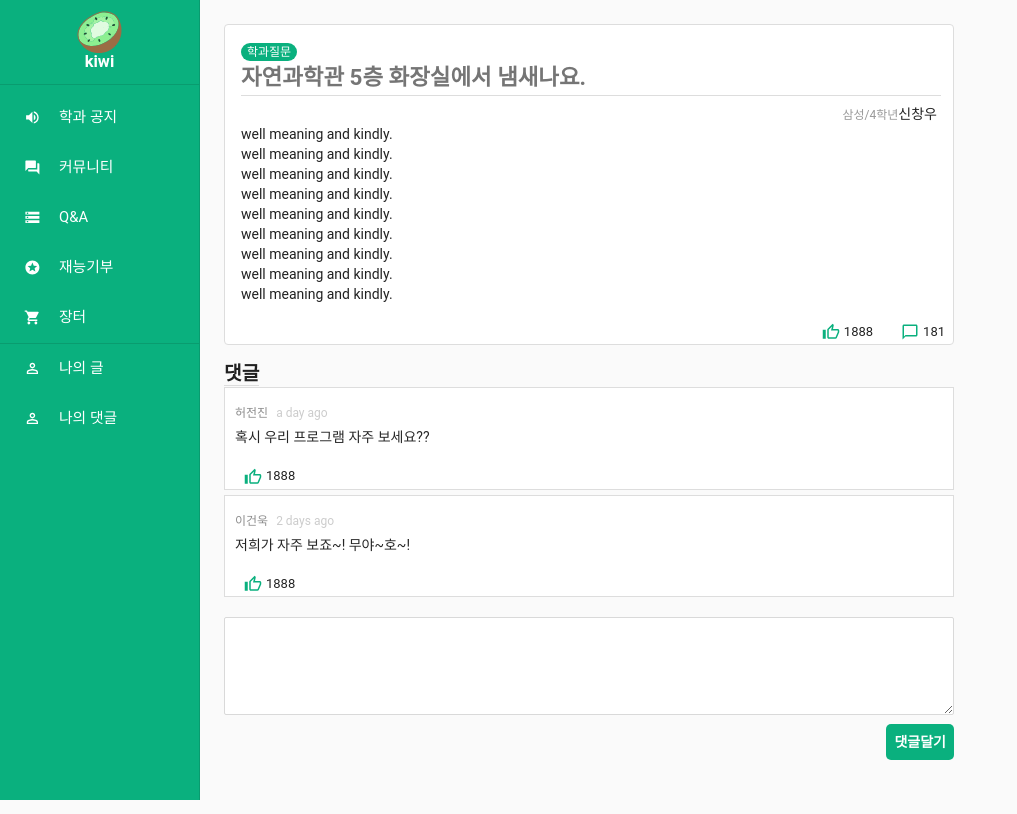
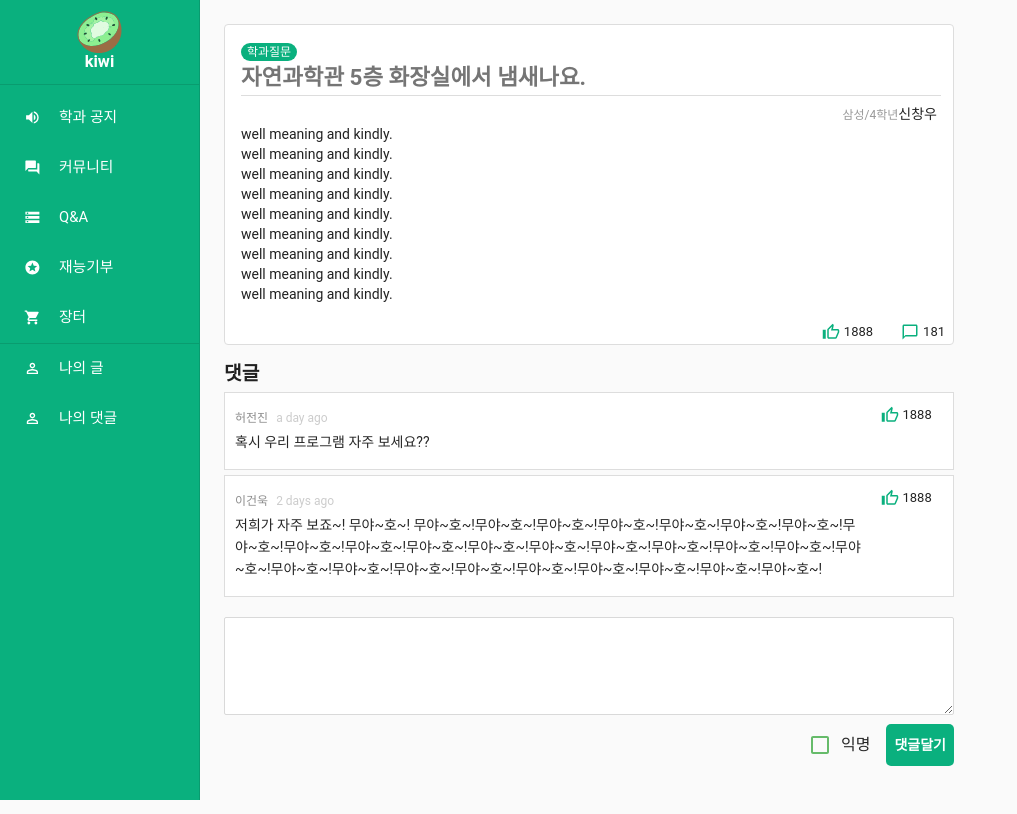
Before and after one commit to zinirun/kiwi, a React (Create React App) app in the folder frontend/: page /post in a window 1280 px wide. Shown: the whole page, without its empty margins (0-1017 px from the left). Built offline with nearby package versions, Linux system fonts and the light colour scheme.

Commit message:
Update: content

```diff
--- a/frontend/src/App.js
+++ b/frontend/src/App.js
@@ -1,5 +1,6 @@
 import React from 'react';
 import { Route, BrowserRouter as Router, Switch } from 'react-router-dom';
+import Root from './header/Root';
 
 // temp
 import TempPage from './TempPage';
@@ -29,6 +30,7 @@ import MarketPage from './board/market/MarketPage';
 function App() {
     return (
         <Router>
+            <Root>
                 <Switch>
                     <Route exact path="/" component={TempPage} />
                     <Route path="/notice" component={NoticePage} />
@@ -38,6 +40,7 @@ function App() {
                     <Route path="/market" component={MarketPage} />
                     <Route path="/post" component={PostPage} />
                 </Switch>
+            </Root>
         </Router>
     );
 }
--- a/frontend/src/board/common/PostPage.js
+++ b/frontend/src/board/common/PostPage.js
@@ -1,11 +1,20 @@
 import React from 'react';
-import Root from '../../header/Root';
-import { makeStyles } from '@material-ui/core/styles';
-import { Grid, Chip, Card, CardContent, Typography, Button } from '@material-ui/core';
+import { makeStyles, withStyles } from '@material-ui/core/styles';
+import { green } from '@material-ui/core/colors';
+import {
+    Grid,
+    Chip,
+    Card,
+    CardContent,
+    Typography,
+    Button,
+    FormControlLabel,
+    Checkbox,
+} from '@material-ui/core';
 import ThumbUpOutlinedIcon from '@material-ui/icons/ThumbUpOutlined';
 import ChatBubbleOutlineOutlinedIcon from '@material-ui/icons/ChatBubbleOutlineOutlined';
 import 'antd/dist/antd.css';
-import { Comment, Tooltip, List, Form, Input } from 'antd';
+import { Comment, Tooltip, List, Form, Input, Row, Col } from 'antd';
 import moment from 'moment';
 const { TextArea } = Input;
 
@@ -53,8 +62,12 @@ const useStyles = makeStyles((theme) => ({
         background: theme.palette.primary.main,
         borderRadius: 5,
     },
-    backColor: {
+    postChip: {
         marginLeft: 5,
+        background: 'white',
+    },
+    commentChip: {
+        marginTop: 10,
         background: 'white',
     },
     commentField: {
@@ -65,11 +78,25 @@ const useStyles = makeStyles((theme) => ({
         marginBottom: 5,
     },
     comment: {
+        marginBottom: 5,
         fontSize: '1.2rem',
         fontWeight: 'bold',
-        borderBottom: '1px solid #ddd',
+    },
+    addCommentSection: {
+        display: 'flex',
+        flexDirection: 'row-reverse',
     },
 }));
+
+const GreenCheckbox = withStyles({
+    root: {
+        color: green[400],
+        '&$checked': {
+            color: green[600],
+        },
+    },
+    checked: {},
+})((props) => <Checkbox color="default" {...props} />);
 
 const data = [
     {
@@ -83,7 +110,12 @@ const data = [
     },
     {
         author: '이건욱',
-        content: <p>저희가 자주 보죠~! 무야~호~!</p>,
+        content: (
+            <p>
+                저희가 자주 보죠~! 무야~호~!
+                무야~호~!무야~호~!무야~호~!무야~호~!무야~호~!무야~호~!무야~호~!무야~호~!무야~호~!무야~호~!무야~호~!무야~호~!무야~호~!무야~호~!무야~호~!무야~호~!무야~호~!무야~호~!무야~호~!무야~호~!무야~호~!무야~호~!무야~호~!무야~호~!무야~호~!무야~호~!무야~호~!
+            </p>
+        ),
         datetime: (
             <Tooltip title={moment().subtract(2, 'days').format('YYYY-MM-DD HH:mm:ss')}>
                 <span>{moment().subtract(2, 'days').fromNow()}</span>
@@ -96,7 +128,7 @@ export default function PostPage() {
     const classes = useStyles();
 
     return (
-        <Root>
+        <>
             <Card className={classes.root}>
                 <CardContent>
                     <span className={classes.part}>학과질문</span>
@@ -129,43 +161,45 @@ export default function PostPage() {
                 </CardContent>
                 <Grid align="right">
                     <Chip
-                        className={classes.backColor}
+                        className={classes.postChip}
                         size="small"
                         icon={<ThumbUpOutlinedIcon className={classes.upIcon} />}
                         label="1888"
                     />
                     <Chip
-                        className={classes.backColor}
+                        className={classes.postChip}
                         size="small"
                         icon={<ChatBubbleOutlineOutlinedIcon className={classes.commentIcon} />}
                         label="181"
                     />
                 </Grid>
             </Card>
-            <Grid>
-                <span className={classes.comment}>댓글</span>
-            </Grid>
+            <div className={classes.comment}>
+                <span>댓글</span>
+            </div>
             <List
                 className="comment-list"
                 itemLayout="horizontal"
                 dataSource={data}
                 renderItem={(item) => (
                     <li className={classes.commentField}>
-                        <Grid item xs={12} sm={10}>
+                        <Row justify="center" align="center">
+                            <Col span={21}>
                                 <Comment
                                     author={item.author}
                                     content={item.content}
                                     datetime={item.datetime}
                                 />
-                        </Grid>
-                        <Grid item xs={12} sm={2}>
+                            </Col>
+                            <Col span={3} align="center">
                                 <Chip
-                                className={classes.backColor}
+                                    className={classes.commentChip}
                                     size="small"
                                     icon={<ThumbUpOutlinedIcon className={classes.upIcon} />}
                                     label="1888"
                                 />
-                        </Grid>
+                            </Col>
+                        </Row>
                     </li>
                 )}
             />
@@ -173,12 +207,13 @@ export default function PostPage() {
                 <TextArea rows={4} style={{ maxWidth: 730, marginTop: 15 }} />
             </Form.Item>
             <Form.Item style={{ maxWidth: 730, marginTop: -15 }}>
-                <Grid item xm={12} sm={12} align="right">
+                <div className={classes.addCommentSection}>
                     <Button htmlType="submit" className={classes.button}>
                         댓글달기
                     </Button>
-                </Grid>
+                    <FormControlLabel control={<GreenCheckbox />} label="익명" />
+                </div>
             </Form.Item>
-        </Root>
+        </>
     );
 }
--- a/frontend/src/board/common/components/BoardContent.js
+++ b/frontend/src/board/common/components/BoardContent.js
@@ -83,7 +83,7 @@ export default function BoardContent() {
                 >
                     <span className={classes.part}>학과질문</span>
                     {isMobile && <br />}
-                    <span>자연과학관 5층 화장실에서 냄새나요</span>
+                    <span style={{ color: 'black' }}>자연과학관 5층 화장실에서 냄새나요</span>
                 </Grid>
                 <Grid item xs={12} sm={2} align="right" className={classes.icon}>
                     <Chip
--- a/frontend/src/board/community/CommunityPage.js
+++ b/frontend/src/board/community/CommunityPage.js
@@ -1,14 +1,13 @@
 import React from 'react';
-import Root from '../../header/Root';
 
 import PageTitle from '../../common/components/PageTitle';
 import BoardContent from '../common/components/BoardContent';
 
 export default function CommunityPage() {
     return (
-        <Root>
+        <>
             <PageTitle title="커뮤니티" />
             <BoardContent />
-        </Root>
+        </>
     );
 }
--- a/frontend/src/board/market/MarketPage.js
+++ b/frontend/src/board/market/MarketPage.js
@@ -1,14 +1,13 @@
 import React from 'react';
-import Root from '../../header/Root';
 
 import PageTitle from '../../common/components/PageTitle';
 import BoardContent from '../common/components/BoardContent';
 
 export default function CommunityPage() {
     return (
-        <Root>
+        <>
             <PageTitle title="장터" />
             <BoardContent />
-        </Root>
+        </>
     );
 }
--- a/frontend/src/board/notice/NoticePage.js
+++ b/frontend/src/board/notice/NoticePage.js
@@ -1,14 +1,13 @@
 import React from 'react';
-import Root from '../../header/Root';
 
 import PageTitle from '../../common/components/PageTitle';
 import BoardContent from '../common/components/BoardContent';
 
 export default function CommunityPage() {
     return (
-        <Root>
+        <>
             <PageTitle title="학과 공지" />
             <BoardContent />
-        </Root>
+        </>
     );
 }
--- a/frontend/src/board/question/QuestionPage.js
+++ b/frontend/src/board/question/QuestionPage.js
@@ -1,14 +1,13 @@
 import React from 'react';
-import Root from '../../header/Root';
 
 import PageTitle from '../../common/components/PageTitle';
 import BoardContent from '../common/components/BoardContent';
 
 export default function CommunityPage() {
     return (
-        <Root>
+        <>
             <PageTitle title="Q&A" />
             <BoardContent />
-        </Root>
+        </>
     );
 }
--- a/frontend/src/board/talent/TalentPage.js
+++ b/frontend/src/board/talent/TalentPage.js
@@ -1,14 +1,13 @@
 import React from 'react';
-import Root from '../../header/Root';
 
 import PageTitle from '../../common/components/PageTitle';
 import BoardContent from '../common/components/BoardContent';
 
 export default function CommunityPage() {
     return (
-        <Root>
+        <>
             <PageTitle title="재능기부" />
             <BoardContent />
-        </Root>
+        </>
     );
 }
```
Lines whose indentation alone changed are shown as unchanged.
